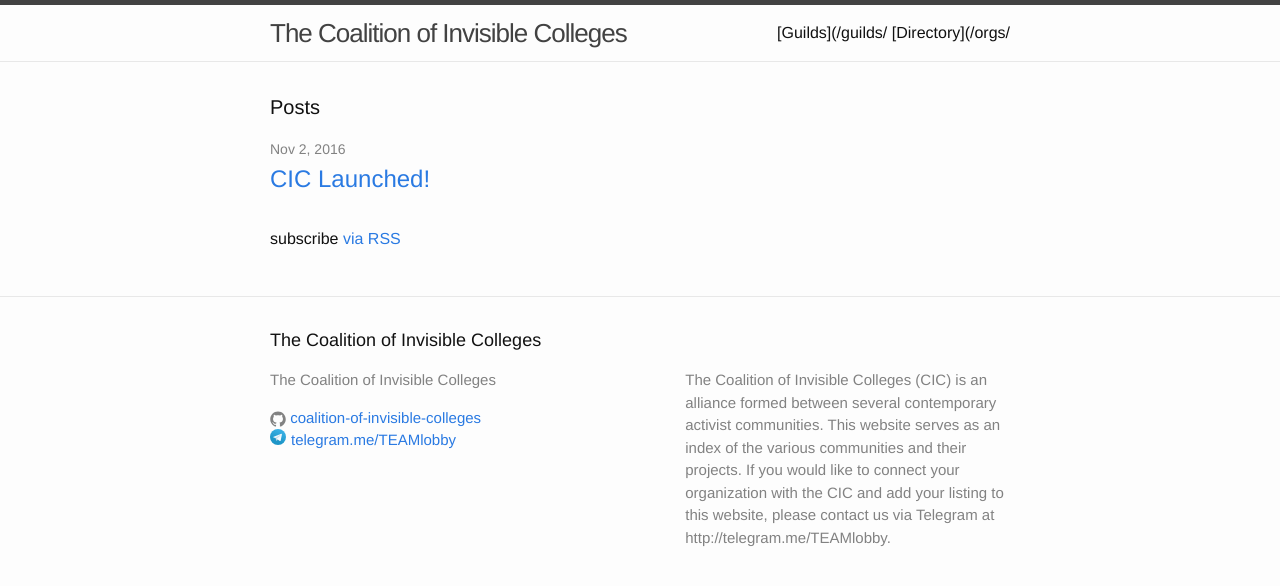
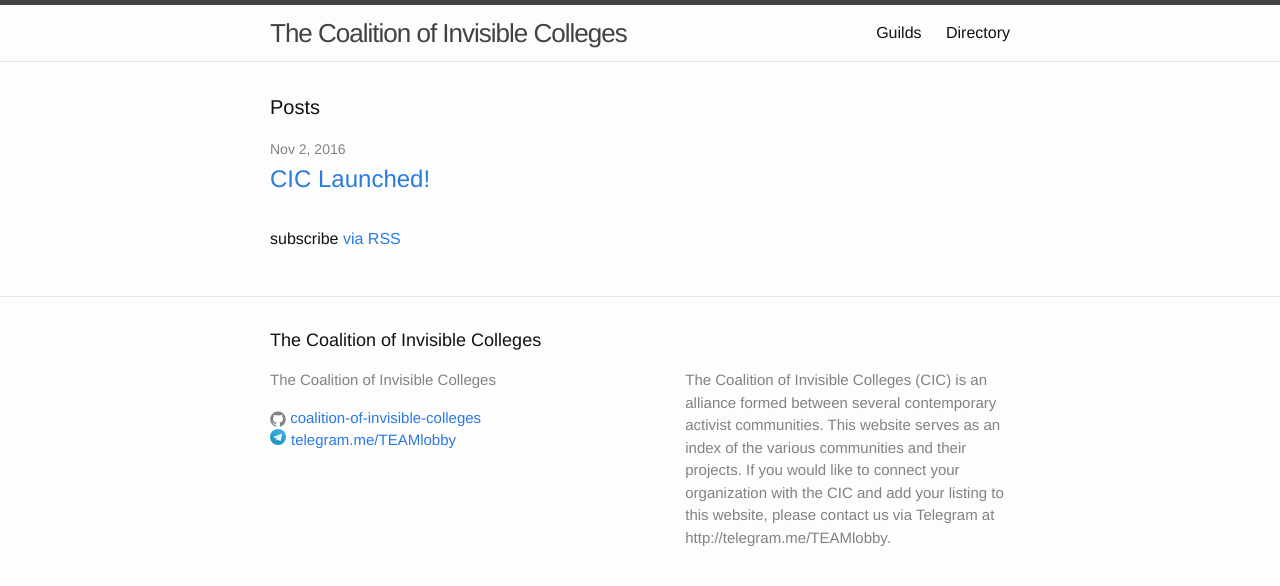
Before and after one commit to coalition-of-invisible-colleges/cic.github.io, a Jekyll site: the page built from index.md, in a window 1280 px wide. Shown: the top 586 px of the page. Built offline with Jekyll 4.4.1, drawn with Linux system fonts in a browser that asks for light colours.

Commit message:
Reverted

```diff
--- a/_includes/header.html
+++ b/_includes/header.html
@@ -16,7 +16,7 @@
       <div class="trigger">
         {% for my_page in site.pages %}
           {% if my_page.menu %}
-          [{{ my_page.title | escape }}]({{ my_page.url | relative_url }}
+          <a class="page-link" href="{{ my_page.url | relative_url }}">{{ my_page.title | escape }}</a>
           {% endif %}
         {% endfor %}
       </div>
```
